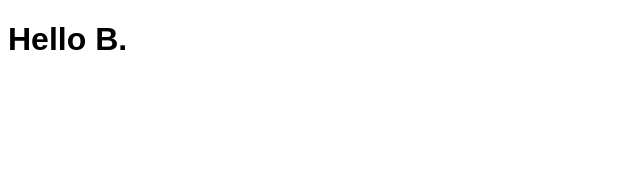
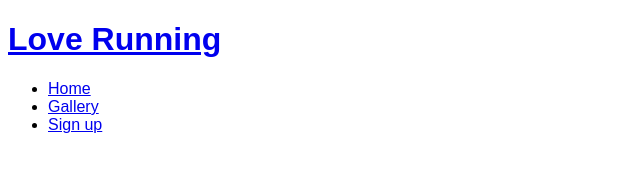
Before and after one commit to BohdanBezushka/love-running, a plain HTML site: page index.html in a window 1280 px wide. Shown: the whole page, without its empty margins (0-640 px from the left). Drawn offline with Linux system fonts and the light colour scheme.

Commit message:
Add basic header structure

```diff
--- a/index.html
+++ b/index.html
@@ -11,6 +11,28 @@
     <title>Love Running</title>
 </head>
 <body>
-    <h1>Hello B.</h1>
+    <header>
+        <a href="/index.html">
+            <h1>Love Running</h1>
+        </a>
+        <nav>
+            <ul>
+                <li>
+                    <a href="/index.html">Home</a>
+                </li>
+                <li>
+                    <a href="#">Gallery</a>
+                </li>
+                <li>
+                    <a href="#">Sign up</a>
+                </li>
+            </ul>
+        </nav>
+
+    </header>
+    <section></section>
+    <section></section>
+    <section></section>
+    <footer></footer>
 </body>
 </html>
```
